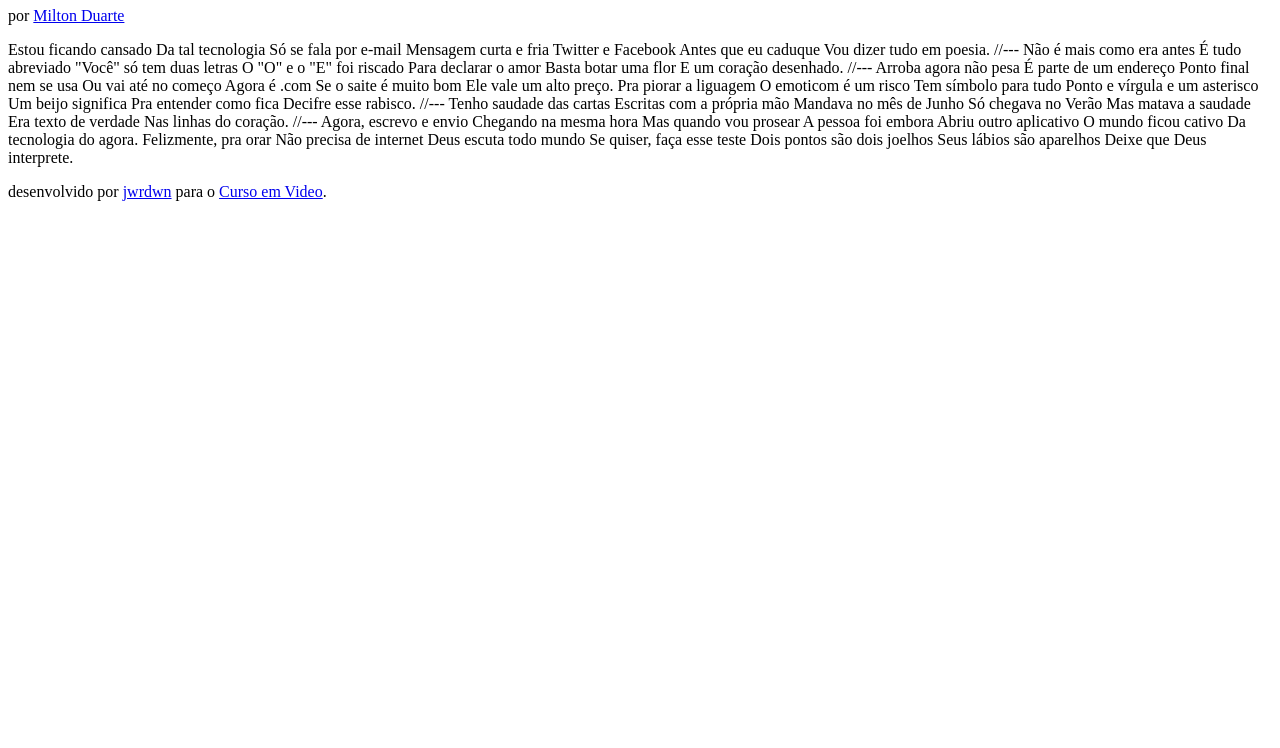
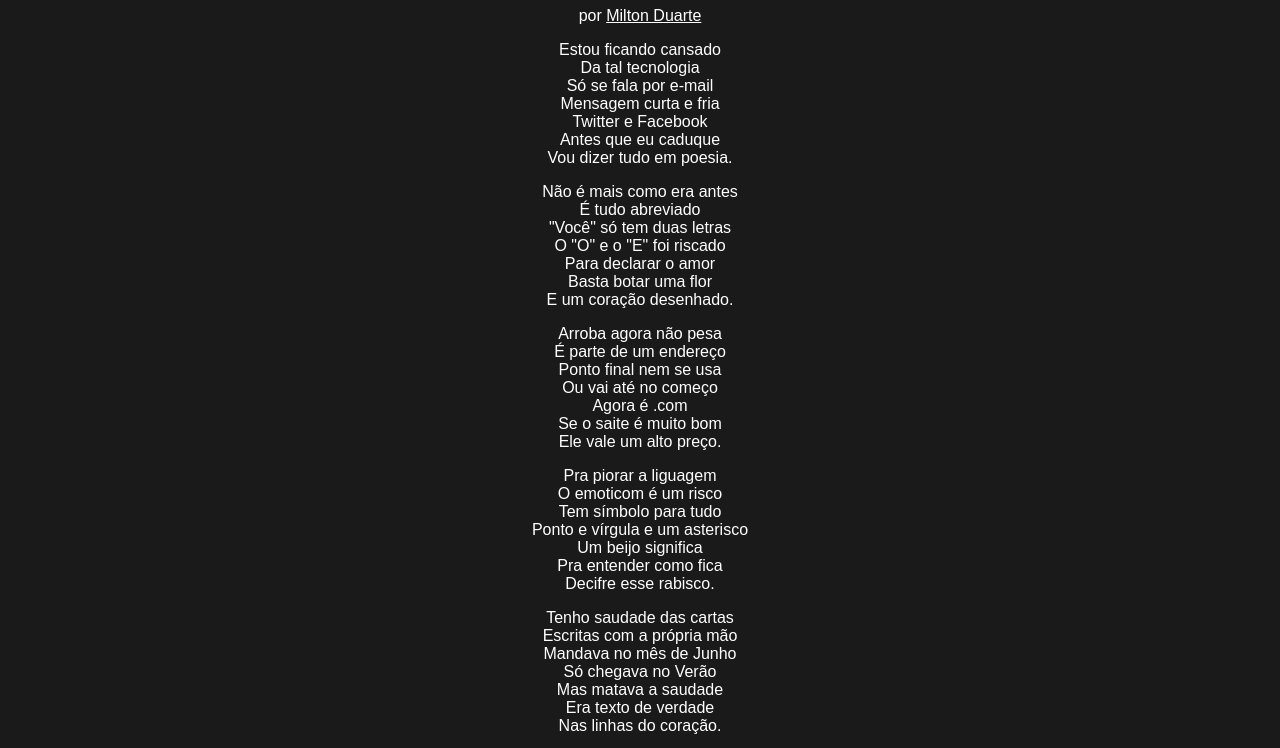
Before and after one commit to jwrdwn/HTML-CSS, a plain HTML site: page Projetos/cordel/index.html in a window 1280 px wide. Shown: the part 73-821 px from the top of the page. Before the commit the page ends 800 px from the top, so only its background shows below. Drawn offline with Linux system fonts and the light colour scheme; files that its build step writes are made by us from their sources.

Commit message:
HTML finalizado

```diff
--- a/Projetos/cordel/index.html
+++ b/Projetos/cordel/index.html
@@ -5,6 +5,12 @@
     <meta http-equiv="X-UA-Compatible" content="IE=edge">
     <meta name="viewport" content="width=device-width, initial-scale=1.0">
     <title>cordel moderno // milton duarte</title>
+
+    <link rel="preconnect" href="https://fonts.googleapis.com">
+    <link rel="preconnect" href="https://fonts.gstatic.com" crossorigin>
+    <link href="https://fonts.googleapis.com/css2?family=Fira+Mono:wght@400;500;700&display=swap" rel="stylesheet">
+
+    <link rel="stylesheet" href="assets/css/style.css">
 </head>
 <body>
     <header>
@@ -12,69 +18,83 @@
         <p>por <a href="https://www.recantodasletras.com.br/poesias/3186743" target="_blank">Milton Duarte</a></p>
     </header>
 
-    Estou ficando cansado
-    Da tal tecnologia
-    Só se fala por e-mail
-    Mensagem curta e fria
-    Twitter e Facebook
-    Antes que eu caduque
-    Vou dizer tudo em poesia.
+    <section>
+        <p>
+            Estou ficando cansado <br>
+            Da tal tecnologia <br>
+            Só se fala por e-mail <br>
+            Mensagem curta e fria <br>
+            Twitter e Facebook <br>
+            Antes que eu caduque <br>
+            Vou dizer tudo em poesia.
+        </p>
+    </section>
 
-    //---
+    <section>
+        <p>
+            Não é mais como era antes <br>
+            É tudo abreviado <br>
+            "Você" só tem duas letras <br>
+            O "O" e o "E" foi riscado <br>
+            Para declarar o amor <br>
+            Basta botar uma flor <br>
+            E um coração desenhado.
+        </p>
+    </section>
 
-    Não é mais como era antes
-    É tudo abreviado
-    "Você" só tem duas letras
-    O "O" e o "E" foi riscado
-    Para declarar o amor
-    Basta botar uma flor
-    E um coração desenhado.
+    <section>
+        <p>
+            Arroba agora não pesa <br>
+            É parte de um endereço <br>
+            Ponto final nem se usa <br>
+            Ou vai até no começo <br>
+            Agora é .com <br>
+            Se o saite é muito bom <br>
+            Ele vale um alto preço.
+        </p>
+        <p>
+            Pra piorar a liguagem <br>
+            O emoticom é um risco <br>
+            Tem símbolo para tudo <br>
+            Ponto e vírgula e um asterisco <br>
+            Um beijo significa <br>
+            Pra entender como fica <br>
+            Decifre esse rabisco.
+        </p>
+    </section>
 
-    //---
+    <section>
+        <p>
+            Tenho saudade das cartas <br>
+            Escritas com a própria mão <br>
+            Mandava no mês de Junho <br>
+            Só chegava no Verão <br>
+            Mas matava a saudade <br>
+            Era texto de verdade <br>
+            Nas linhas do coração.
+        </p>
+    </section>
 
-    Arroba agora não pesa
-    É parte de um endereço
-    Ponto final nem se usa
-    Ou vai até no começo
-    Agora é .com
-    Se o saite é muito bom
-    Ele vale um alto preço.
-
-    Pra piorar a liguagem
-    O emoticom é um risco
-    Tem símbolo para tudo
-    Ponto e vírgula e um asterisco
-    Um beijo significa
-    Pra entender como fica
-    Decifre esse rabisco.
-
-    //---
-
-    Tenho saudade das cartas
-    Escritas com a própria mão
-    Mandava no mês de Junho
-    Só chegava no Verão
-    Mas matava a saudade
-    Era texto de verdade
-    Nas linhas do coração.
-
-    //---
-
-    Agora, escrevo e envio
-    Chegando na mesma hora
-    Mas quando vou prosear
-    A pessoa foi embora
-    Abriu outro aplicativo
-    O mundo ficou cativo
-    Da tecnologia do agora.
-
-    Felizmente, pra orar
-    Não precisa de internet
-    Deus escuta todo mundo
-    Se quiser, faça esse teste
-    Dois pontos são dois joelhos
-    Seus lábios são aparelhos
-    Deixe que Deus interprete.
+    <section>
+        <p>
+            Agora, escrevo e envio <br>
+            Chegando na mesma hora <br>
+            Mas quando vou prosear <br>
+            A pessoa foi embora <br>
+            Abriu outro aplicativo <br>
+            O mundo ficou cativo <br>
+            Da tecnologia do agora.
+        </p>
+        <p>
+            Felizmente, pra orar <br>
+            Não precisa de internet <br>
+            Deus escuta todo mundo <br>
+            Se quiser, faça esse teste <br>
+            Dois pontos são dois joelhos <br>
+            Seus lábios são aparelhos <br>
+            Deixe que Deus interprete.
+        </p>
+    </section>
 
     <footer>
         <p>desenvolvido por <a href="https://github.com/jwrdwn" target="_blank">jwrdwn</a> para o <a href="https://www.cursoemvideo.com/" target="_blank">Curso em Video</a>.</p>
```
